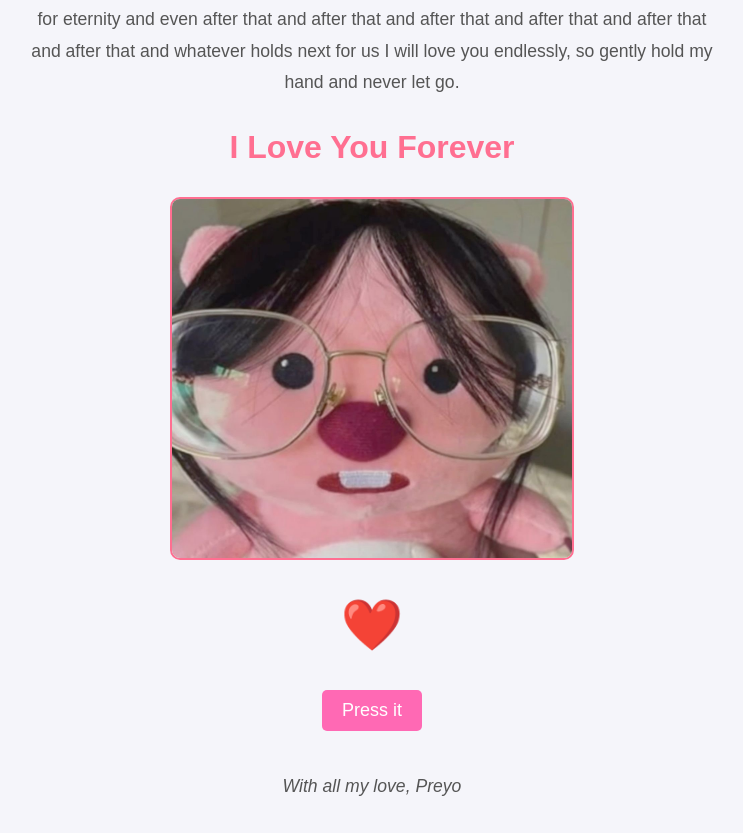
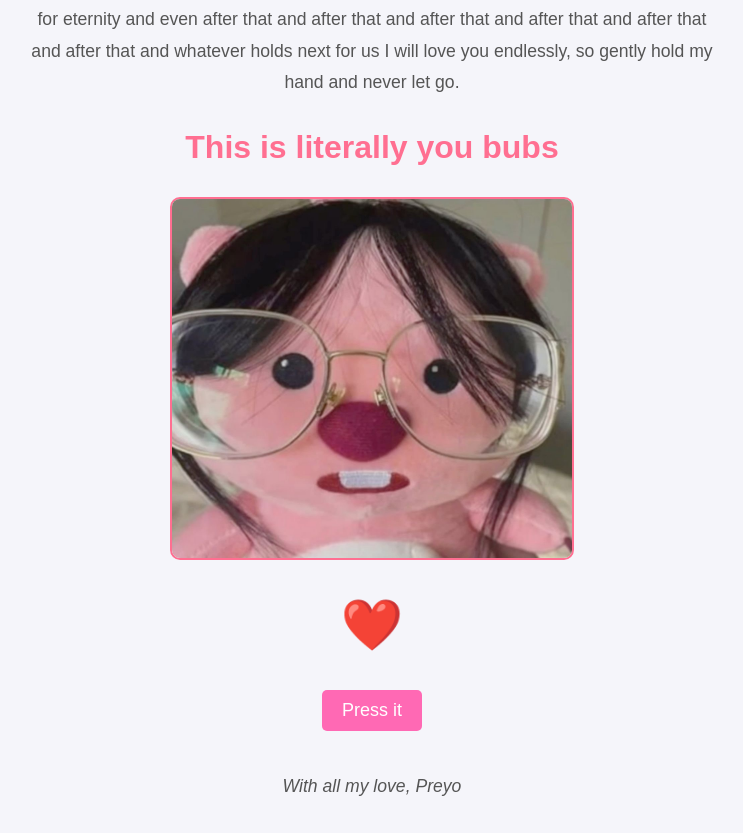
Before and after one commit to Preyo6/Sarah, a plain HTML site: page index.html in a window 1280 px wide. Shown: the part 1106-1939 px from the top of the page, without its empty margins (268-1011 px from the left). Drawn offline with Linux system fonts and the light colour scheme.

Commit message:
Updated styles or content

```diff
--- a/index.html
+++ b/index.html
@@ -19,7 +19,7 @@
 
     <!-- Image and Love Message Section -->
     <section>
-        <h2>I Love You Forever</h2>
+        <h2>This is literally you bubs</h2>
         <img src="her_photo.jpeg.jpeg" alt="A picture of us" />
     </section>
 
```
